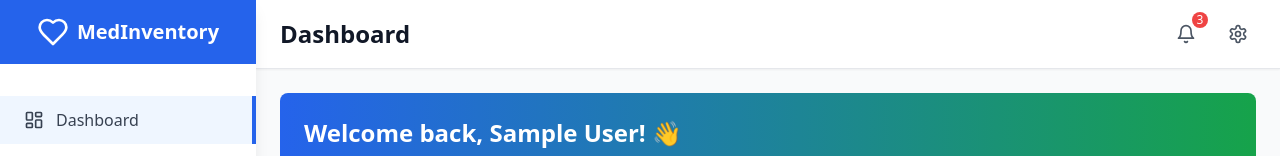
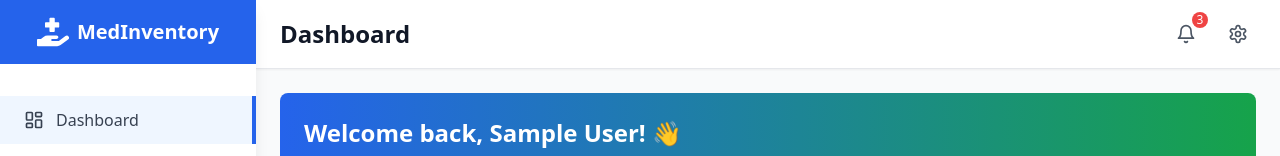
Before and after one commit to 04sharadkumar/Interdiciplinary-medical-website, a React (Vite) app in the folder client/: page /dashboard in a window 1280 px wide. Shown: the top 156 px of the page. Built offline with nearby package versions, Linux system fonts and the light colour scheme; sample sign-in values are in the browser's storage.

Commit message:
build it

```diff
--- a/client/src/components/Layout.tsx
+++ b/client/src/components/Layout.tsx
@@ -13,6 +13,7 @@ import {
   Settings,
   Bell
 } from 'lucide-react';
+import { FaHandHoldingMedical } from "react-icons/fa";
 
 interface LayoutProps {
   children: React.ReactNode;
@@ -41,7 +42,7 @@ const Layout: React.FC<LayoutProps> = ({ children }) => {
       {/* Sidebar */}
       <div className={`fixed inset-y-0 left-0 z-50 w-64 bg-white shadow-lg transform ${sidebarOpen ? 'translate-x-0' : '-translate-x-full'} transition-transform duration-300 lg:translate-x-0`}>
         <div className="flex items-center justify-center h-16 bg-blue-600">
-          <Heart className="w-8 h-8 text-white mr-2" />
+          <FaHandHoldingMedical className="w-8 h-8 text-white mr-2" />
           <span className="text-xl font-bold text-white">MedInventory</span>
         </div>
 
```
